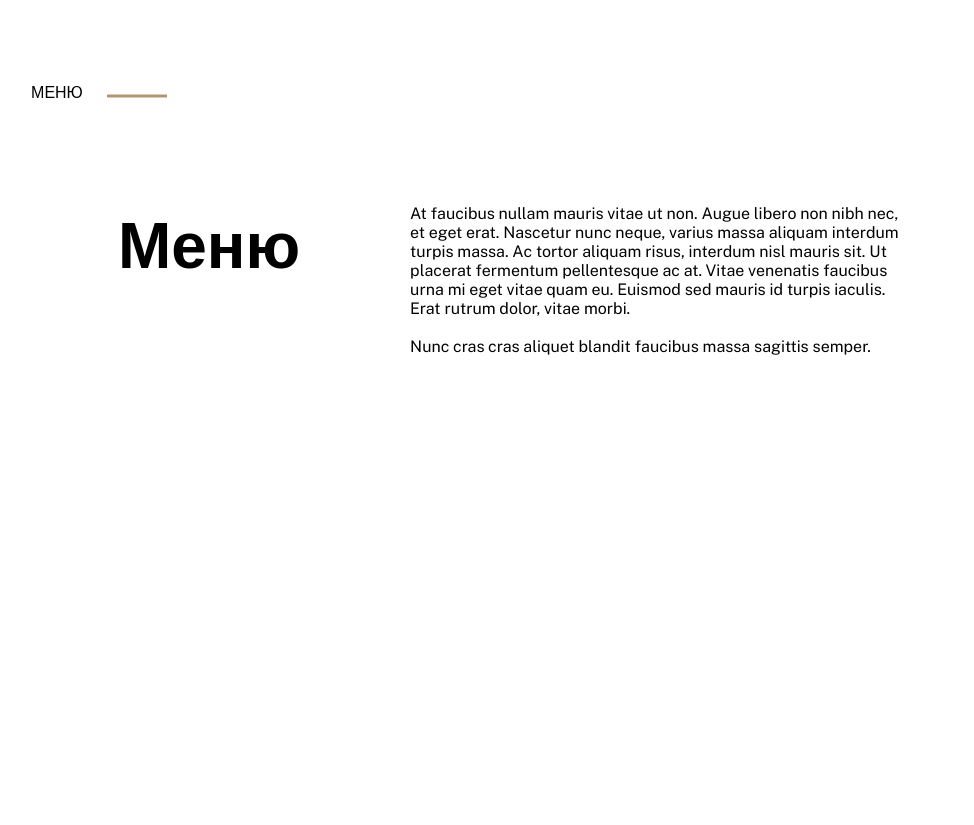
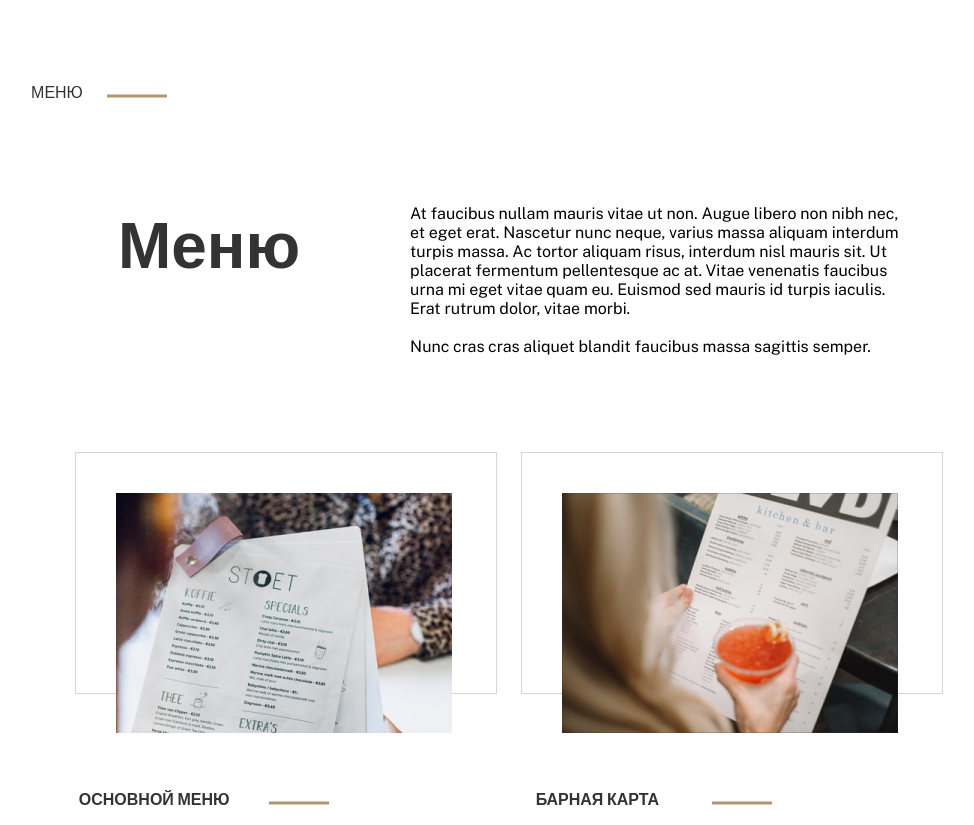
Before and after one commit to Qinimi0900w/food-Exxe, a plain HTML site: page index.html in a window 1280 px wide. Shown: the part 1563-2388 px from the top of the page, without its empty margins (131-1105 px from the left). Before the commit the page ends 1935 px from the top, so only its background shows below. Drawn offline with nearby package versions, Linux system fonts and the light colour scheme.

Commit message:
feat: add link from menu

```diff
--- a/index.css
+++ b/index.css
@@ -1,5 +1,9 @@
 body{
 	margin: 0;
+}
+a{
+	text-decoration: none;
+	color: #333;
 }
 .section{
 	display: flex;
@@ -55,6 +59,9 @@ body{
 	border: none;
 	padding: 10px 20px;
 	color: #fff;
+}
+.section_btn:hover{
+	cursor: pointer;
 }
 .section-img_text{
 	position: absolute;
@@ -114,3 +121,44 @@ body{
 	justify-content: center;
 	align-items: center;
 }
+.pictures{
+	margin: 80px auto;
+	display: flex;
+	justify-content: center;
+}
+.block1{
+	width: 340px;
+	height: 200px;
+	border: 1px solid #33333333;
+	padding: 40px 40px 0px ;
+	z-index: 1;
+	margin-right: 24px;
+}
+.block2{
+	width: 340px;
+	height: 200px;
+	border: 1px solid #33333333;
+	padding: 40px 40px 0 ;
+
+}
+.block1 div{
+	z-index: 2;
+}
+.menus{
+	display: flex;
+	justify-content: center;
+}
+.pictures_text{
+	width: 290px;
+	display: flex;
+	align-items: center;
+	margin-right: 160px;
+	font-family: 'Public Sans', sans-serif;
+	font-weight: 700;
+	font-size: 20px0;
+	justify-content: space-around;
+}
+.pictures_text a{
+	text-decoration: none;
+	color: #333;
+}
--- a/index.html
+++ b/index.html
@@ -40,14 +40,14 @@
 	</div>
 	<div class="block-restaurant">
 		<div class="restaurant-title">
-			<p>О РЕСТАРАНЕ</p>
+			<p><a href="">О РЕСТАРАНЕ</a></p>
 			<div class="restaurant-img">
 				<img src="img/line.png" alt="">
 			</div>
 		</div>
 		<div class="restaurant_text">
 			<div class="subtitle">
-				<p>Food <br> Exxe <br> Relo</p>
+				<p><a href="">Food <br> Exxe <br> Relo</a></p>
 			</div>
 			<div class="text">
 				<p>Sed vel ornare ut rhoncus, ac ut nibh. Amet at sit et nibh. In lectus phasellus non ornare eget velit. Facilisi urna, tristique dui, rhoncus, dolor. Tincidunt enim gravida dignissim leo pulvinar sit volutpat nulla vestibulum.
@@ -57,14 +57,14 @@
 	</div>
 	<div class="block-menu">
 		<div class="menu_title">
-			<p>МЕНЮ</p>
+			<p><a href="">МЕНЮ</a></p>
 			<div class="menu_img">
 				<img src="img/line.png" alt="">
 			</div>
 		</div>
 		<div class="menu_text">
 			<div class="menu_subtitle">
-				<p >Меню</p>
+				<p ><a href="">Меню</a></p>
 			</div>
 			<div class="text">
 				<p >At faucibus nullam mauris vitae ut non. Augue libero non nibh nec, et eget erat. Nascetur nunc neque, varius massa aliquam interdum turpis massa. Ac tortor aliquam risus, interdum nisl mauris sit. Ut placerat fermentum pellentesque ac at. Vitae venenatis faucibus urna mi eget vitae quam eu. Euismod sed mauris id turpis iaculis. Erat rutrum dolor, vitae morbi. <br><br>
@@ -72,5 +72,35 @@
 			</div>
 		</div>
 	</div>
+	<div class="pictures">
+		<div class="menu-puctire1">
+			<div class="block1">
+				<div>
+					<img src="img/check1.jpg" alt="">
+				</div>
+			</div>
+		</div>
+		<div class="menu-puctire2">
+			<div class="block2">
+				<div>
+					<img src="img/check2.jpg" alt="">
+				</div>
+			</div>
+		</div>
+	</div>
+	<div class="menus">
+		<div class="pictures_text">
+			<p><a href="">ОСНОВНОЙ МЕНЮ</a></p>
+			<div>
+				<img src="img/line.png" alt="">
+			</div>
+		</div>
+		<div class="pictures_text">
+			<p><a href="">БАРНАЯ КАРТА</a></p>
+			<div>
+				<img src="img/line.png" alt="">
+			</div>
+		</div>
+	</div>
 </body>
 </html>
```
Also changed, not shown: img/check1.jpg (added), img/check2.jpg (added).
